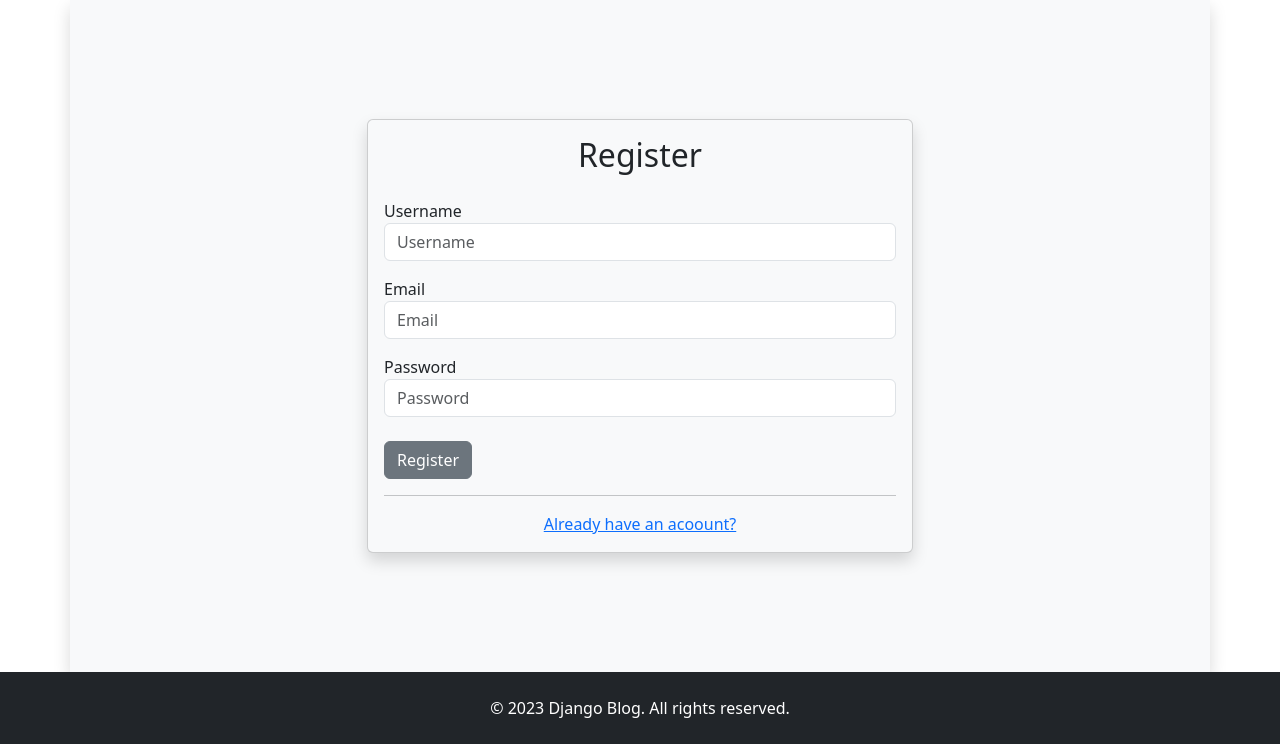
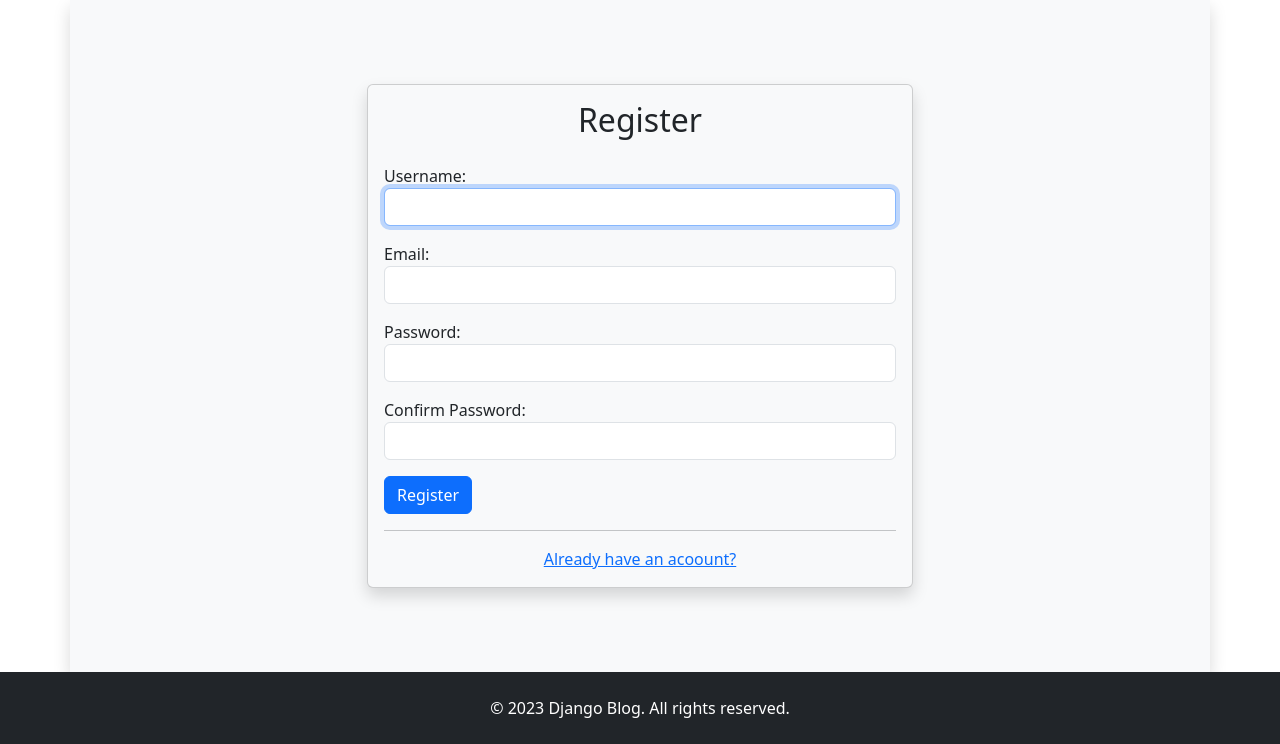
Before and after one commit to sinansarikaya/django-blog-app, a Django app: page /user/register/ in a window 1280 px wide. Shown: the part 56-800 px from the top of the page. Run offline with Django 4.2, Linux system fonts and the light colour scheme; some libraries are stand-ins or nearby versions.

Commit message:
ADD: Register backend

```diff
--- a/core/settings.py
+++ b/core/settings.py
@@ -41,6 +41,7 @@ INSTALLED_APPS = [
 
     # Modules
     'ckeditor',
+    'widget_tweaks',
 
     # Apps
     'blog',
--- a/requirements.txt
+++ b/requirements.txt
@@ -3,5 +3,6 @@ Django==4.2.1
 django-ckeditor==6.5.1
 django-decouple==2.1
 django-js-asset==2.0.0
+django-widget-tweaks==1.4.12
 Pillow==9.5.0
 sqlparse==0.4.4
--- a/templates/users/register.html
+++ b/templates/users/register.html
@@ -5,26 +5,37 @@
 {% endblock %}
 
 {% block content %}
+{% load widget_tweaks %}
+
 <div class="row h-100 justify-content-center align-items-center">
     <div class="col-md-6">
         <div class="card bg-light shadow">
             <div class="card-body">
                 <h2 class="text-center mb-4">Register</h2>
-                <form>
+                <form method="POST">
+                    {% csrf_token %}
                     <div class="form-group mb-3">
-                        <label for="username">Username</label>
-                        <input type="text" class="form-control" id="username" placeholder="Username" required>
+                      <label for="{{ form.username.id_for_label }}">Username:</label>
+                      {{ form.username|add_class:"form-control" }}
+                      {{ form.username.errors }}
                     </div>
                     <div class="form-group mb-3">
-                        <label for="email">Email</label>
-                        <input type="email" class="form-control" id="email" placeholder="Email" required>
+                      <label for="{{ form.email.id_for_label }}">Email:</label>
+                      {{ form.email|add_class:"form-control" }}
+                      {{ form.email.errors }}
                     </div>
-                    <div class="form-group mb-4">
-                        <label for="password">Password</label>
-                        <input type="password" class="form-control" id="password" placeholder="Password" required>
+                    <div class="form-group mb-3">
+                      <label for="{{ form.password1.id_for_label }}">Password:</label>
+                      {{ form.password1|add_class:"form-control" }}
+                      {{ form.password1.errors }}
                     </div>
-                    <button type="submit" class="btn btn-secondary">Register</button>
-                </form>
+                    <div class="form-group mb-3">
+                      <label for="{{ form.password2.id_for_label }}">Confirm Password:</label>
+                      {{ form.password2|add_class:"form-control" }}
+                      {{ form.password2.errors }}
+                    </div>
+                    <button type="submit" class="btn btn-primary">Register</button>
+                  </form>
                 <hr>
                 <div class="text-center">
                     <a href="{% url 'login' %}">Already have an acoount?</a>
--- a/users/forms.py
+++ b/users/forms.py
@@ -0,0 +1,16 @@
+from django import forms
+from django.contrib.auth.forms import UserCreationForm
+from django.contrib.auth.models import User
+
+
+class RegisterForm(UserCreationForm):
+    email = forms.EmailField()
+
+    class Meta:
+        model = User
+        fields = ['username', 'email', 'password1', 'password2']
+
+        widgets = {
+            'username': forms.TextInput(attrs={'class': 'form-control'}),
+
+        }
--- a/users/views.py
+++ b/users/views.py
@@ -2,6 +2,8 @@ from django.shortcuts import render, redirect, get_object_or_404
 from django.contrib.auth import login, logout
 from django.contrib.auth.forms import AuthenticationForm
 from blog.models import Post
+from .forms import RegisterForm
+from django.contrib import messages
 
 def dashboard(request):
     posts = Post.objects.order_by('-published_date')
@@ -12,7 +14,7 @@ def profile(request):
 
 def login_view(request):
     if request.method == 'POST':
-        form = AuthenticationForm(request, data=request.POST)
+        form = AuthenticationForm(request, request.POST)
         if form.is_valid():
             user = form.get_user()
             login(request, user)
@@ -22,7 +24,16 @@ def login_view(request):
     return render(request, 'users/login.html', {'form': form})
 
 def register_view(request):
-    return render(request, 'users/register.html')
+    if request.method == 'POST':
+        form = RegisterForm(request.POST)
+        if form.is_valid():
+            form.save()
+            username = form.cleaned_data.get('username')
+            messages.success(request, f'Account created for {username}! You can now log in.')
+            return redirect('login')
+    else:
+        form = RegisterForm()
+    return render(request, 'users/register.html', {'form': form})
 
 def logout_view(request):
     logout(request)
```
Also changed, not shown: templates/users/login.html (+7 -4 lines).
